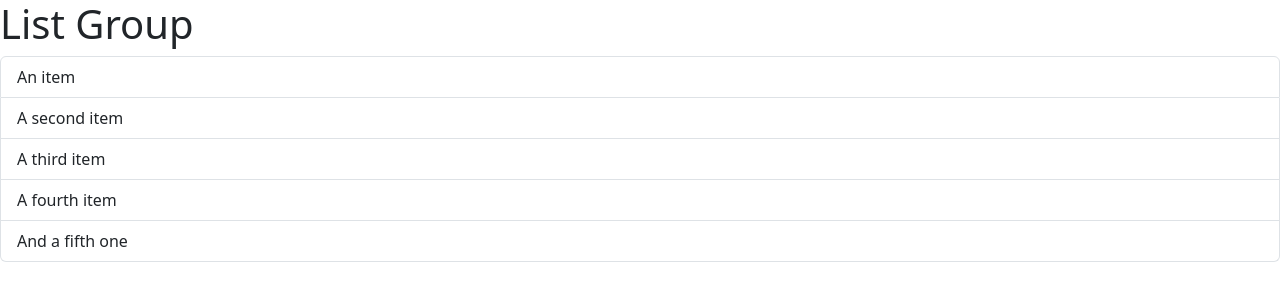
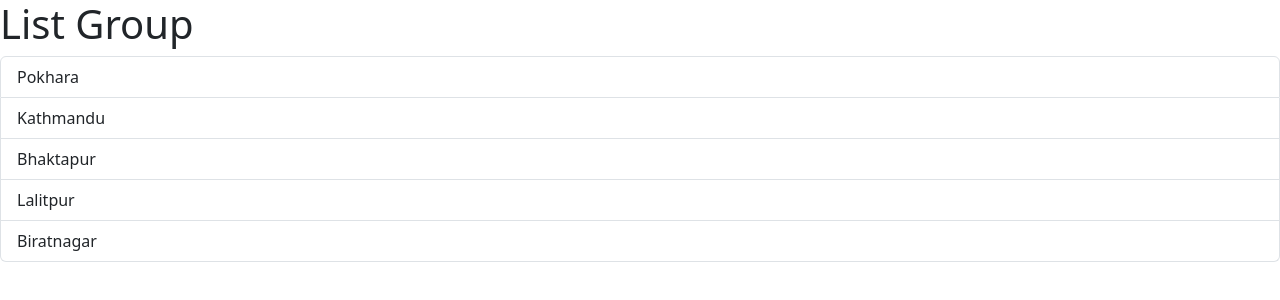
Before and after one commit to amangrx/react-app, a React (Vite) app in the folder reactproject/: page / in a window 1280 px wide. Shown: the top 300 px of the page. Built offline with nearby package versions, Linux system fonts and the light colour scheme.

Commit message:
Event handling and rendering list with conditional rendering

```diff
--- a/reactproject/src/components/ListGroup.tsx
+++ b/reactproject/src/components/ListGroup.tsx
@@ -1,16 +1,25 @@
+import { MouseEvent } from "react";
 
 function ListGroup() {
+  let items = ["Pokhara", "Kathmandu", "Bhaktapur", "Lalitpur", "Biratnagar"];
+  const handleClick = (event: MouseEvent) => console.log(event);
+
   return (
     //<> is a shorthand for <React.Fragment> which is used to group elements without adding extra nodes to the DOM.
     <>
-        <h1>List Group</h1>
-        <ul className="list-group">
-          <li className="list-group-item">An item</li>
-          <li className="list-group-item">A second item</li>
-          <li className="list-group-item">A third item</li>
-          <li className="list-group-item">A fourth item</li>
-          <li className="list-group-item">And a fifth one</li>
-        </ul>
+      <h1>List Group</h1>
+      {items.length === 0 && <p>No items to show</p>}
+      <ul className="list-group">
+        {items.map((item) => (
+          <li
+            className="list-group-item"
+            key={item}
+            onClick={handleClick}
+          >
+            {item}
+          </li>
+        ))}
+      </ul>
     </>
   );
 }
```
